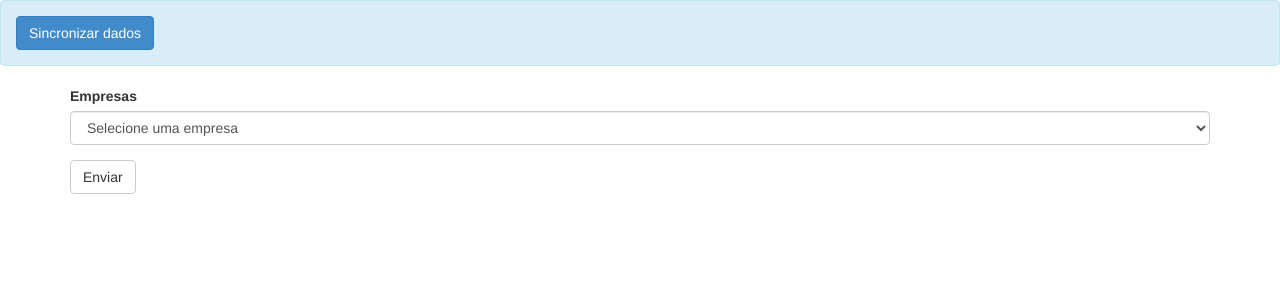
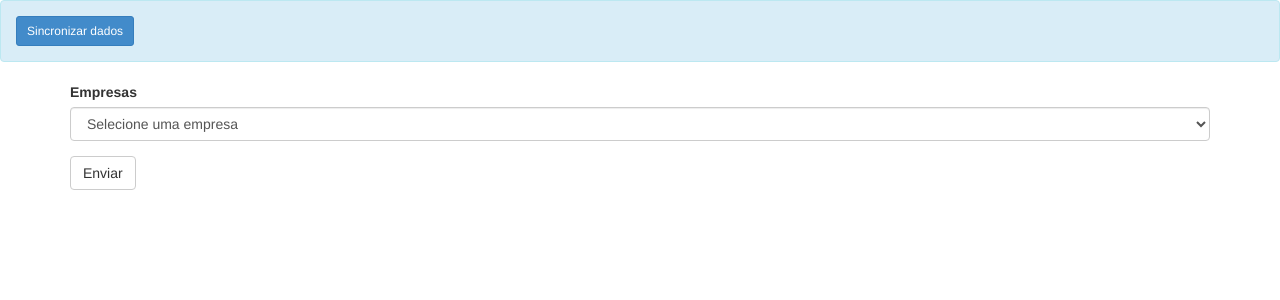
Before and after one commit to alexsilva/zendeskspent, a Django app: page / in a window 1280 px wide. Shown: the top 300 px of the page. Run offline with Django 3.2, Linux system fonts and the light colour scheme; data that the repository does not hold is empty; parts of the project's set-up code (start-up, migrations or seed data) failed here and were passed over.

Commit message:
Reduzindo o tamanho do botão sync.

```diff
--- a/contracts/templates/contracts/contracts.html
+++ b/contracts/templates/contracts/contracts.html
@@ -55,7 +55,7 @@
 {% block content %}
     <div class="container-fluid">
         <div class="container-fluid alert alert-info">
-            <button id="btn_show_sync" class="btn btn-primary">Sincronizar dados</button>
+            <button id="btn_show_sync" class="btn btn-primary btn-sm">Sincronizar dados</button>
             {% if data %}
                 <span class="text-info">Total de horas do contrato: {{ contract.hours }}</span>
                 <span class="text-danger"> | Horas restantes: {% calc_hours_remainder contract data %}</span>
```
